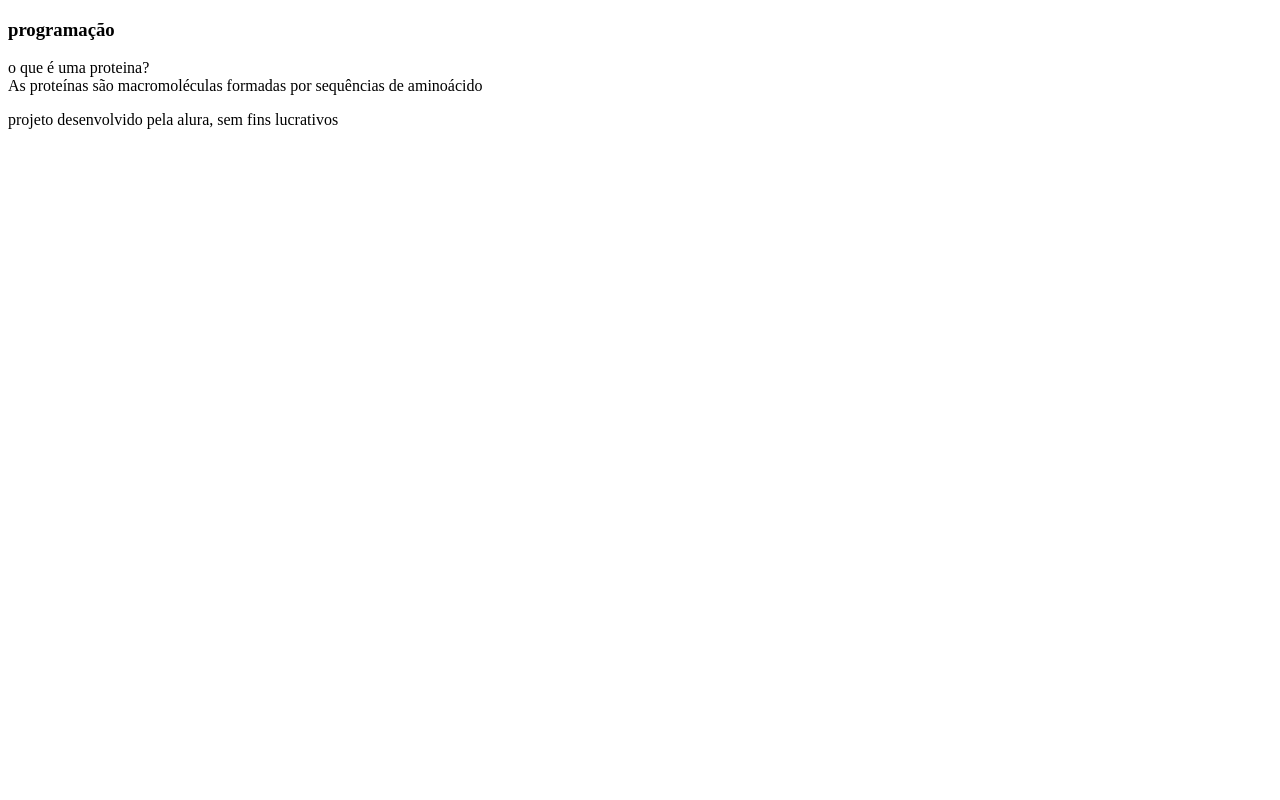
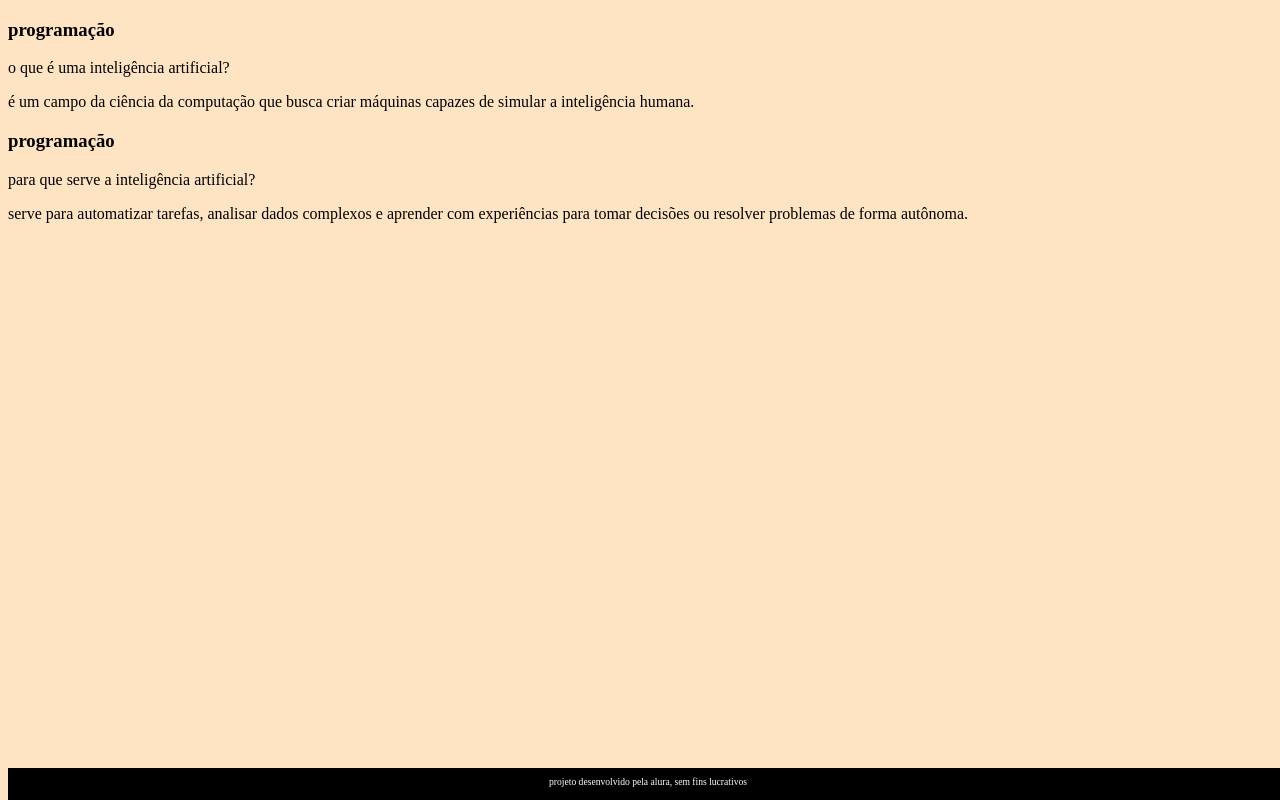
Before and after one commit to john2009game/flashcard, a plain HTML site: page index.html in a window 1280 px wide. Drawn offline with Linux system fonts and the light colour scheme; files that its build step writes are made by us from their sources.

Commit message:
Add files via upload

```diff
--- a/index.html
+++ b/index.html
@@ -4,6 +4,7 @@
     <meta charset="UTF-8">
     <meta http-equiv="X-UA-Compatible" content="IE=edge">
     <meta name="viewport" content="width=device-width, initial-scale=1.0">
+    <link rel="stylesheet" href="assets/style.css">
     <title>flashcard</title>
 </head>
 <body>
@@ -13,11 +14,20 @@
                 <div class="cartao__conteudo">
                     <h3>programação</h3>
                     <div class="cartao__conteudo__pergunta">
-                        o que é uma proteina?
+                     <p>o que é uma inteligência artificial?</p>
                     </div>
                     <div class="cartao__conteudo__resposta">
-                        As proteínas são macromoléculas formadas por sequências de aminoácido
+                        é um campo da ciência da computação que busca criar máquinas capazes de simular a inteligência humana.
+                </div>
+            </article>
+            <article class="cartao">
+                <div class="cartao__conteudo">
+                    <h3>programação</h3>
+                    <div class="cartao__conteudo__pergunta">
+                        <p>para que serve a inteligência artificial?</p>
                     </div>
+                    <div class="cartao__conteudo__resposta">
+                        serve para automatizar tarefas, analisar dados complexos e aprender com experiências para tomar decisões ou resolver problemas de forma autônoma.
                 </div>
             </article>
         </section>
--- /dev/null
+++ b/style.css
@@ -0,0 +1,19 @@
+body {
+    background-color: bisque;
+    font-family: Bai Jamjuree;
+}
+
+footer {
+    background-color: black;
+    color: white;
+    position: fixed;
+    bottom: 0;
+    width: 100%;
+    height: 2rem;
+}
+
+footer p {
+    text-align: center;
+    font-size: 0.6rem;
+    margin-top: 0.5rem;
+}
```
